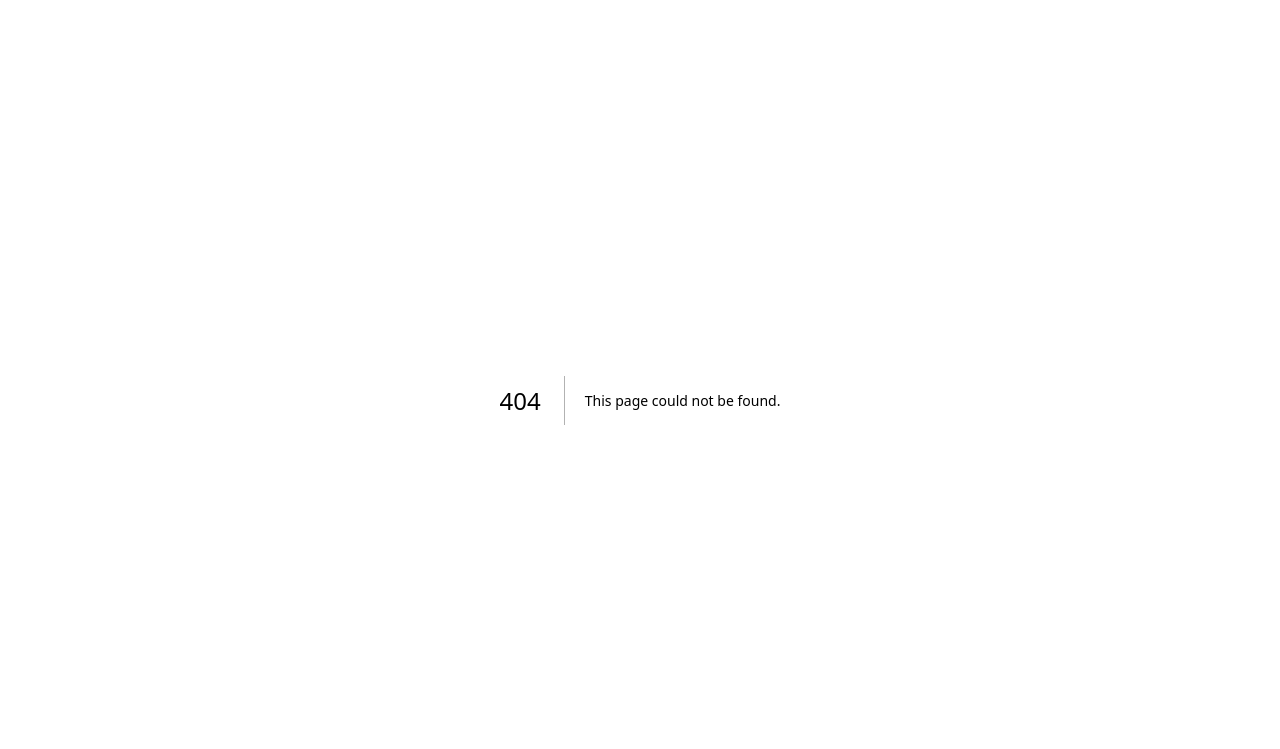
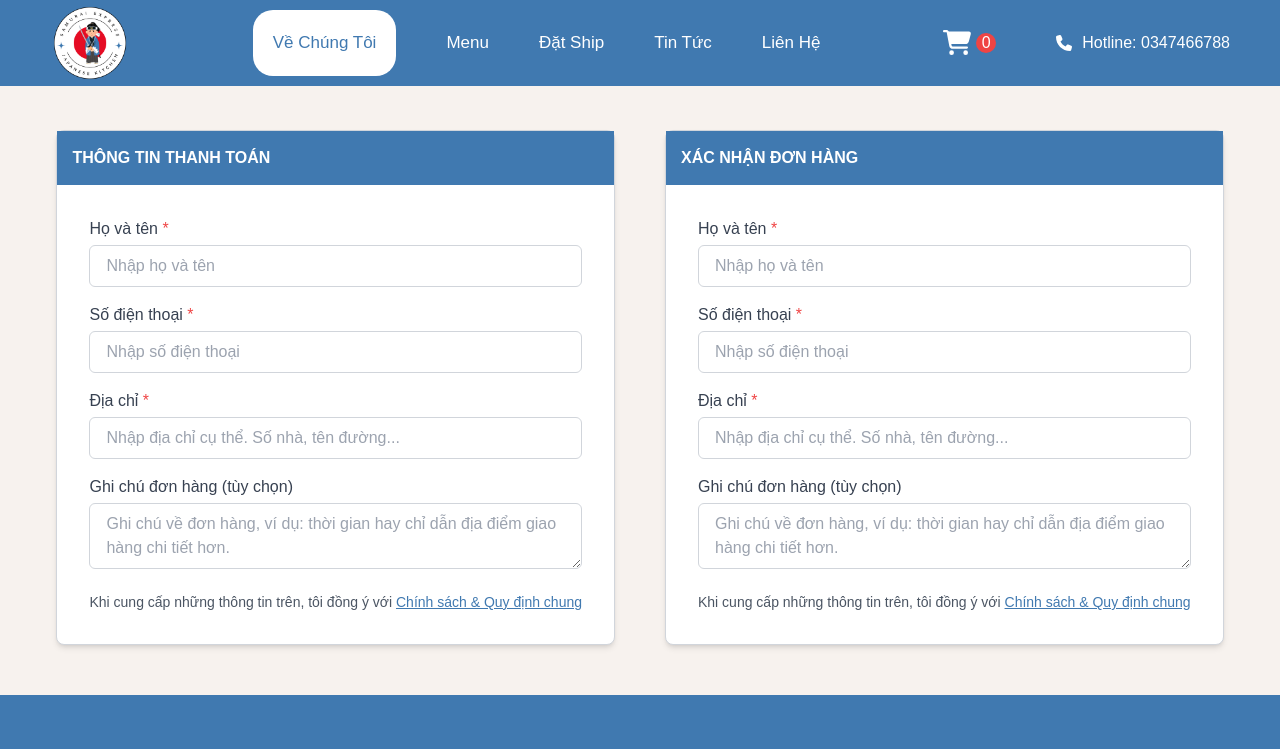
Before and after one commit to haiha278/samurai-express, a Next.js app: page /ship in a window 1280 px wide. Before the commit this address had no page. Shown: the top 749 px of the page. Built offline with nearby package versions, Linux system fonts and the light colour scheme.

Commit message:
update UI

```diff
--- a/src/app/globals.css
+++ b/src/app/globals.css
@@ -109,6 +109,5 @@ body {
 }
 
 .footer-item:hover {
-  font-size: 17px;
   font-weight: bolder;
 }
--- a/src/app/layout.tsx
+++ b/src/app/layout.tsx
@@ -2,6 +2,7 @@ import type { Metadata } from "next";
 import localFont from "next/font/local";
 import "./globals.css";
 import { ShoppingCart } from "@/components/common/shopping-cart/ShoppingCart";
+import { HeaderProviderWrapper } from "@/components/common/header/HeaderProviderWrapper";
 const geistSans = localFont({
   src: "./fonts/GeistVF.woff",
   variable: "--font-geist-sans",
@@ -28,7 +29,9 @@ export default function RootLayout({
       <body
         className={`${geistSans.variable} ${geistMono.variable} antialiased`}
       >
-        <ShoppingCart>{children}</ShoppingCart>
+        <HeaderProviderWrapper>
+          <ShoppingCart>{children}</ShoppingCart>
+        </HeaderProviderWrapper>
       </body>
     </html>
   );
--- /dev/null
+++ b/src/app/ship/page.tsx
@@ -0,0 +1,51 @@
+"use client";
+import { Footer } from "@/components/common/footer/Footer";
+import { Header } from "@/components/common/header/Header";
+import { ShoppingCartDetail } from "@/components/common/shopping-cart/ShoppingCartDetail";
+import { ConfirmOrders } from "@/components/ship/ConfirmOrders";
+import { ShippingInfo } from "@/components/ship/ShippingInfo";
+import { useCart } from "@/hook/CartContext";
+import { useEffect } from "react";
+
+export default function Ship() {
+  const { showCartDetail, handleShowCartDetail } = useCart();
+
+  useEffect(() => {
+    if (showCartDetail) {
+      document.body.classList.add("overflow-hidden");
+    } else {
+      document.body.classList.remove("overflow-hidden");
+    }
+    return () => {
+      document.body.classList.remove("overflow-hidden");
+    };
+  }, [showCartDetail]);
+
+  return (
+    <div className="relative ">
+      <div className="fixed w-full top-0 left-0 z-[1000]">
+        <Header />
+      </div>
+      <div className="bg-[rgba(247,242,238,255)] mt-[80px]">
+        <div className="flex justify-center gap-[50px] p-[50px]">
+          <ShippingInfo />
+          <ConfirmOrders />
+        </div>
+      </div>
+      {showCartDetail && (
+        <>
+          <div
+            className="fixed top-0 left-0 w-full h-full bg-gray-500 opacity-50 z-[1000]"
+            onClick={handleShowCartDetail}
+          ></div>
+          <div className="w-[25%] h-full fixed top-0 right-0 bg-white z-[1001] overflow-y-auto">
+            <ShoppingCartDetail />
+          </div>
+        </>
+      )}
+      <div>
+        <Footer />
+      </div>
+    </div>
+  );
+}
--- a/src/components/common/header/Header.tsx
+++ b/src/components/common/header/Header.tsx
@@ -1,14 +1,16 @@
 "use client";
 import { faPhone } from "@fortawesome/free-solid-svg-icons";
 import { FontAwesomeIcon } from "@fortawesome/react-fontawesome";
-import { useState } from "react";
 import logoIcon from "@/assets/image/logo.png";
 import Image from "next/image";
 import { useCart } from "@/hook/CartContext";
 import { faShoppingCart } from "@fortawesome/free-solid-svg-icons";
+import { useHeader } from "@/hook/HeaderContext";
+import Link from "next/link";
 export const Header = () => {
-  const [selectedMenu, setSelectedMenu] = useState<string | null>("menu1");
   const { totalItemOfCart, handleShowCartDetail } = useCart();
+
+  const { currentPage, setCurrentPage } = useHeader();
 
   return (
     <div className="bg-[rgba(64,121,176,255)] ">
@@ -17,43 +19,45 @@ export const Header = () => {
           <Image src={logoIcon} width={80} height={80} alt="Logo Icon" />
         </div>
         <div className="flex justify-center items-center gap-[50px] text-[17px]">
+          <Link
+            href="/home"
+            className={`menu-hover ${
+              currentPage === "menu1" ? "header-selection" : ""
+            }`}
+            onClick={() => setCurrentPage("menu1")}
+          >
+            Về Chúng Tôi
+          </Link>
           <div
             className={`menu-hover ${
-              selectedMenu === "menu1" ? "header-selection" : ""
+              currentPage === "menu2" ? "header-selection" : ""
             }`}
-            onClick={() => setSelectedMenu("menu1")}
-          >
-            Về Chúng Tôi
-          </div>
-          <div
-            className={`menu-hover ${
-              selectedMenu === "menu2" ? "header-selection" : ""
-            }`}
-            onClick={() => setSelectedMenu("menu2")}
+            onClick={() => setCurrentPage("menu2")}
           >
             Menu
           </div>
+          <Link
+            href="/ship"
+            className={`menu-hover ${
+              currentPage === "menu3" ? "header-selection" : ""
+            }`}
+            onClick={() => setCurrentPage("menu3")}
+          >
+            Đặt Ship
+          </Link>
           <div
             className={`menu-hover ${
-              selectedMenu === "menu3" ? "header-selection" : ""
+              currentPage === "menu5" ? "header-selection" : ""
             }`}
-            onClick={() => setSelectedMenu("menu3")}
-          >
-            Đặt Ship
-          </div>
-          <div
-            className={`menu-hover ${
-              selectedMenu === "menu5" ? "header-selection" : ""
-            }`}
-            onClick={() => setSelectedMenu("menu5")}
+            onClick={() => setCurrentPage("menu5")}
           >
             Tin Tức
           </div>
           <div
             className={`menu-hover ${
-              selectedMenu === "menu6" ? "header-selection" : ""
+              currentPage === "menu6" ? "header-selection" : ""
             }`}
-            onClick={() => setSelectedMenu("menu6")}
+            onClick={() => setCurrentPage("menu6")}
           >
             Liên Hệ
           </div>
--- /dev/null
+++ b/src/components/common/header/HeaderProviderWrapper.tsx
@@ -0,0 +1,10 @@
+"use client";
+import { HeaderProvider } from "@/hook/HeaderContext";
+import { ReactNode } from "react";
+export const HeaderProviderWrapper = ({
+  children,
+}: {
+  children: ReactNode;
+}) => {
+  return <HeaderProvider>{children}</HeaderProvider>;
+};
--- /dev/null
+++ b/src/components/ship/ConfirmOrders.tsx
@@ -0,0 +1,63 @@
+export const ConfirmOrders = () => {
+  return (
+    <div className="max-w-[600px] bg-white border border-gray-300 shadow-md rounded-lg">
+      <h2 className="text-l font-semibold text-white bg-topicColor p-[15px]">
+        XÁC NHẬN ĐƠN HÀNG
+      </h2>
+      <div className="p-8">
+        <div className="mb-4">
+          <label className="block text-gray-700 font-medium mb-1">
+            Họ và tên <span className="text-red-500">*</span>
+          </label>
+          <input
+            type="text"
+            id="fullname"
+            placeholder="Nhập họ và tên"
+            required
+            className="w-full px-4 py-2 border border-gray-300 rounded-md focus:outline-none focus:ring-2 "
+          />
+        </div>
+        <div className="mb-4">
+          <label className="block text-gray-700 font-medium mb-1">
+            Số điện thoại <span className="text-red-500">*</span>
+          </label>
+          <input
+            type="tel"
+            id="phone"
+            placeholder="Nhập số điện thoại"
+            required
+            className="w-full px-4 py-2 border border-gray-300 rounded-md focus:outline-none focus:ring-2 "
+          />
+        </div>
+        <div className="mb-4">
+          <label className="block text-gray-700 font-medium mb-1">
+            Địa chỉ <span className="text-red-500">*</span>
+          </label>
+          <input
+            type="text"
+            id="address"
+            placeholder="Nhập địa chỉ cụ thể. Số nhà, tên đường..."
+            required
+            className="w-full px-4 py-2 border border-gray-300 rounded-md focus:outline-none focus:ring-2 "
+          />
+        </div>
+        <div className="mb-4">
+          <label className="block text-gray-700 font-medium mb-1">
+            Ghi chú đơn hàng (tùy chọn)
+          </label>
+          <textarea
+            id="notes"
+            placeholder="Ghi chú về đơn hàng, ví dụ: thời gian hay chỉ dẫn địa điểm giao hàng chi tiết hơn."
+            className="w-full px-4 py-2 border border-gray-300 rounded-md focus:outline-none focus:ring-2 "
+          ></textarea>
+        </div>
+        <p className="text-sm text-gray-600">
+          Khi cung cấp những thông tin trên, tôi đồng ý với{" "}
+          <a href="#" className="text-topicColor underline">
+            Chính sách & Quy định chung
+          </a>
+        </p>
+      </div>
+    </div>
+  );
+};
--- /dev/null
+++ b/src/components/ship/ShippingInfo.tsx
@@ -0,0 +1,63 @@
+export const ShippingInfo = () => {
+  return (
+    <div className="max-w-[600px] bg-white border border-gray-300 shadow-md rounded-lg">
+      <h2 className="text-l font-semibold text-white bg-topicColor p-[15px]">
+        THÔNG TIN THANH TOÁN
+      </h2>
+      <div className="p-8">
+        <div className="mb-4">
+          <label className="block text-gray-700 font-medium mb-1">
+            Họ và tên <span className="text-red-500">*</span>
+          </label>
+          <input
+            type="text"
+            id="fullname"
+            placeholder="Nhập họ và tên"
+            required
+            className="w-full px-4 py-2 border border-gray-300 rounded-md focus:outline-none focus:ring-2 "
+          />
+        </div>
+        <div className="mb-4">
+          <label className="block text-gray-700 font-medium mb-1">
+            Số điện thoại <span className="text-red-500">*</span>
+          </label>
+          <input
+            type="tel"
+            id="phone"
+            placeholder="Nhập số điện thoại"
+            required
+            className="w-full px-4 py-2 border border-gray-300 rounded-md focus:outline-none focus:ring-2 "
+          />
+        </div>
+        <div className="mb-4">
+          <label className="block text-gray-700 font-medium mb-1">
+            Địa chỉ <span className="text-red-500">*</span>
+          </label>
+          <input
+            type="text"
+            id="address"
+            placeholder="Nhập địa chỉ cụ thể. Số nhà, tên đường..."
+            required
+            className="w-full px-4 py-2 border border-gray-300 rounded-md focus:outline-none focus:ring-2 "
+          />
+        </div>
+        <div className="mb-4">
+          <label className="block text-gray-700 font-medium mb-1">
+            Ghi chú đơn hàng (tùy chọn)
+          </label>
+          <textarea
+            id="notes"
+            placeholder="Ghi chú về đơn hàng, ví dụ: thời gian hay chỉ dẫn địa điểm giao hàng chi tiết hơn."
+            className="w-full px-4 py-2 border border-gray-300 rounded-md focus:outline-none focus:ring-2 "
+          ></textarea>
+        </div>
+        <p className="text-sm text-gray-600">
+          Khi cung cấp những thông tin trên, tôi đồng ý với{" "}
+          <a href="#" className="text-topicColor underline">
+            Chính sách & Quy định chung
+          </a>
+        </p>
+      </div>
+    </div>
+  );
+};
--- /dev/null
+++ b/src/hook/HeaderContext.tsx
@@ -0,0 +1,26 @@
+import { ReactNode, createContext, useContext, useState } from "react";
+
+interface PageContext {
+  currentPage: string;
+  setCurrentPage: (page: string) => void;
+}
+
+const CurrentPageContext = createContext<PageContext | undefined>(undefined);
+
+export const HeaderProvider = ({ children }: { children: ReactNode }) => {
+  const [currentPage, setCurrentPage] = useState<string>("menu1");
+
+  return (
+    <CurrentPageContext.Provider value={{ currentPage, setCurrentPage }}>
+      {children}
+    </CurrentPageContext.Provider>
+  );
+};
+
+export const useHeader = () => {
+  const context = useContext(CurrentPageContext);
+  if (!context) {
+    throw new Error("usePage must be used within a HeaderProvider");
+  }
+  return context;
+};
```
